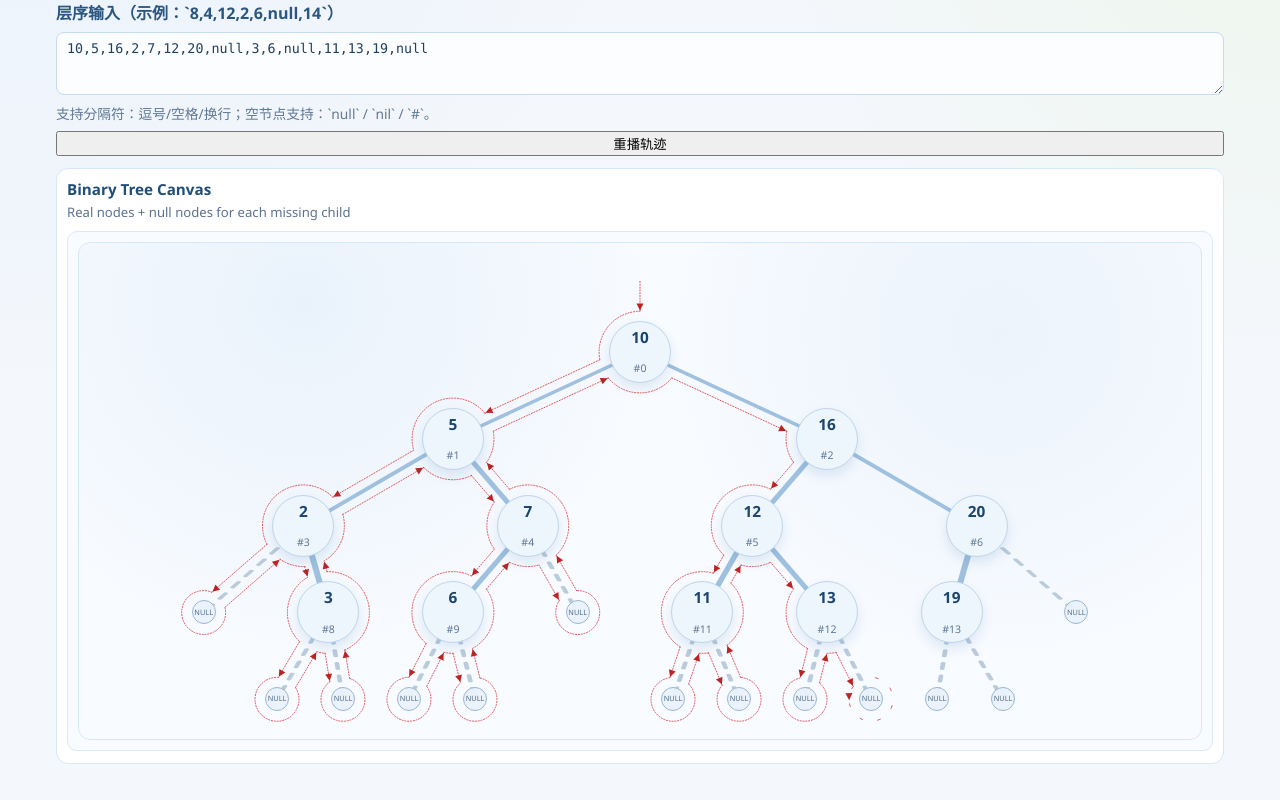
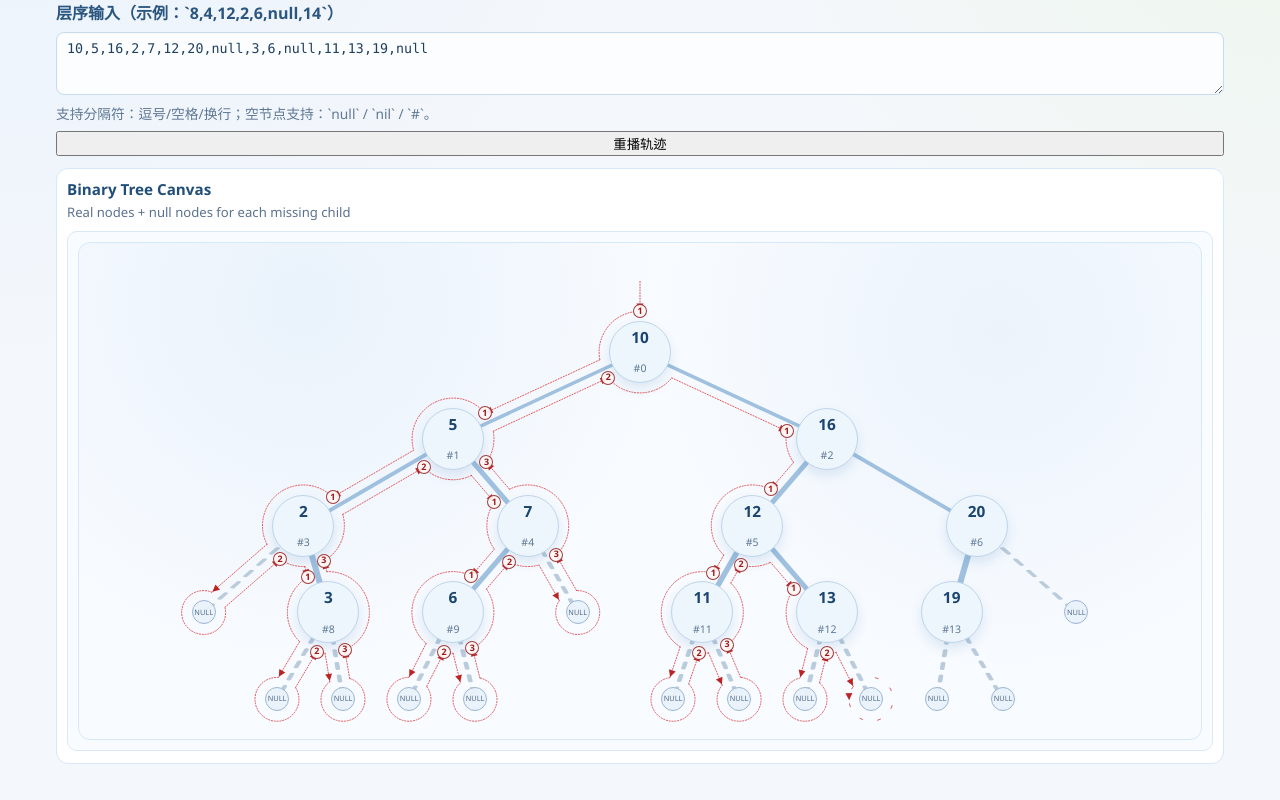
Before and after one commit to Look2046/DSA-with-Codex, a React (Vite) app: page /playground/binary-tree-canvas in a window 1280 px wide. Shown: the part 268-1068 px from the top of the page. Built offline with nearby package versions, Linux system fonts and the light colour scheme.

Commit message:
feat(tree-canvas): reveal 1/2/3 entry markers along trace drawing

```diff
--- a/src/index.css
+++ b/src/index.css
@@ -1244,6 +1244,29 @@ body {
   opacity: 0.96;
 }
 
+.tree-canvas-entry-marker-layer {
+  position: absolute;
+  inset: 0;
+  pointer-events: none;
+  z-index: 6;
+}
+
+.tree-canvas-entry-marker {
+  position: absolute;
+  transform: translate(-50%, -50%);
+  width: 14px;
+  height: 14px;
+  border-radius: 999px;
+  border: 1px solid rgba(146, 28, 28, 0.85);
+  background: rgba(255, 246, 246, 0.95);
+  color: #991b1b;
+  font-size: 0.56rem;
+  font-weight: 700;
+  line-height: 1;
+  display: grid;
+  place-items: center;
+}
+
 .bst-stage {
   background:
     radial-gradient(circle at 20% 12%, rgba(102, 162, 219, 0.12), transparent 36%),
--- a/src/pages/modules/BinaryTreeCanvasPlaygroundPage.tsx
+++ b/src/pages/modules/BinaryTreeCanvasPlaygroundPage.tsx
@@ -68,6 +68,22 @@ type TracePathSegment = {
   d: string;
 };
 
+type TraceEntryMarker = {
+  key: string;
+  nodeIndex: number;
+  point: Point;
+  label: '1' | '2' | '3';
+};
+
+type TraceBuildResult = {
+  paths: TracePathSegment[];
+  entryMarkers: TraceEntryMarker[];
+};
+
+type TraceEntryMarkerReveal = TraceEntryMarker & {
+  revealLength: number;
+};
+
 type TraceSegmentMetric = {
   length: number;
   start: number;
@@ -82,6 +98,7 @@ type TraceLineArrow = {
 
 const TRACE_DRAW_SPEED_UNITS_PER_SECOND = 120;
 const TRACE_CURSOR_SAMPLE_DISTANCE = 0.45;
+const TRACE_ENTRY_MARKER_MATCH_EPSILON = 0.08;
 
 type MutablePath = {
   commands: string[];
@@ -280,6 +297,18 @@ function parseSimpleLineSegment(path: string): { from: Point; to: Point } | null
   };
 }
 
+function parsePathEndpoints(path: string): { start: Point; end: Point } | null {
+  const startMatch = path.match(/^M\s+(-?\d+(?:\.\d+)?)\s+(-?\d+(?:\.\d+)?)/);
+  const endMatch = path.match(/(-?\d+(?:\.\d+)?)\s+(-?\d+(?:\.\d+)?)$/);
+  if (!startMatch || !endMatch) {
+    return null;
+  }
+  return {
+    start: { x: Number(startMatch[1]), y: Number(startMatch[2]) },
+    end: { x: Number(endMatch[1]), y: Number(endMatch[2]) },
+  };
+}
+
 function buildLineEndArrowPath(from: Point, to: Point, geometry: TraceGeometry): string {
   const unitY = geometry.nodeRadius / (TREE_NODE_DIAMETER_PX / 2);
   const arrowSize = 7 * unitY;
@@ -475,9 +504,12 @@ function buildRenderModel(values: Array<number | null>): RenderModel {
   };
 }
 
-function buildFirstStepTracePaths(model: RenderModel, geometry: TraceGeometry): TracePathSegment[] {
+function buildFirstStepTracePaths(model: RenderModel, geometry: TraceGeometry): TraceBuildResult {
   if (!model.nodePointByIndex.has(0)) {
-    return [];
+    return {
+      paths: [],
+      entryMarkers: [],
+    };
   }
 
   type EdgeLanePair = { left: { start: Point; end: Point }; right: { start: Point; end: Point } };
@@ -489,8 +521,20 @@ function buildFirstStepTracePaths(model: RenderModel, geometry: TraceGeometry):
   };
 
   const segments: TracePathSegment[] = [];
+  const entryMarkers: TraceEntryMarker[] = [];
   let segmentOrder = 1;
+  let markerOrder = 1;
   const nextKey = (kind: string) => `trace-${segmentOrder++}-${kind}`;
+  const nextMarkerKey = (label: '1' | '2' | '3', nodeIndex: number) => `trace-entry-${markerOrder++}-${label}-node-${nodeIndex}`;
+
+  const pushEntryMarker = (nodeIndex: number, label: '1' | '2' | '3', point: Point): void => {
+    entryMarkers.push({
+      key: nextMarkerKey(label, nodeIndex),
+      nodeIndex,
+      point,
+      label,
+    });
+  };
 
   const pushLine = (from: Point, to: Point, kind: string): void => {
     if (metricDistance(from, to, geometry.aspect) <= 0.003) {
@@ -548,6 +592,8 @@ function buildFirstStepTracePaths(model: RenderModel, geometry: TraceGeometry):
   }
 
   function traceDataNode(nodeIndex: number, nodeCenter: Point, incoming: EdgeLanePair): Point {
+    pushEntryMarker(nodeIndex, '1', incoming.left.end);
+
     const leftContext = buildChildTraceContext(nodeIndex, nodeCenter, 'L');
     pushArc(
       incoming.left.end,
@@ -559,6 +605,7 @@ function buildFirstStepTracePaths(model: RenderModel, geometry: TraceGeometry):
     pushLine(leftContext.lanes.left.start, leftContext.lanes.left.end, 'node-left-down-left-line');
 
     const leftReturnPoint = traceChild(leftContext);
+    pushEntryMarker(nodeIndex, '2', leftReturnPoint);
 
     const rightContext = buildChildTraceContext(nodeIndex, nodeCenter, 'R');
     pushArc(
@@ -571,6 +618,7 @@ function buildFirstStepTracePaths(model: RenderModel, geometry: TraceGeometry):
     pushLine(rightContext.lanes.left.start, rightContext.lanes.left.end, 'node-right-down-left-line');
 
     const rightReturnPoint = traceChild(rightContext);
+    pushEntryMarker(nodeIndex, '3', rightReturnPoint);
 
     pushArc(
       rightReturnPoint,
@@ -602,6 +650,7 @@ function buildFirstStepTracePaths(model: RenderModel, geometry: TraceGeometry):
   };
 
   pushLine(entryStart, entryEnd, 'root-up-line');
+  pushEntryMarker(0, '1', entryEnd);
 
   const rootLeftContext = buildChildTraceContext(0, rootCenter, 'L');
   pushArc(
@@ -614,6 +663,7 @@ function buildFirstStepTracePaths(model: RenderModel, geometry: TraceGeometry):
   pushLine(rootLeftContext.lanes.left.start, rootLeftContext.lanes.left.end, 'root-left-down-left-line');
 
   const rootLeftReturnPoint = traceChild(rootLeftContext);
+  pushEntryMarker(0, '2', rootLeftReturnPoint);
 
   const rootRightContext = buildChildTraceContext(0, rootCenter, 'R');
   pushArc(
@@ -625,9 +675,13 @@ function buildFirstStepTracePaths(model: RenderModel, geometry: TraceGeometry):
   );
   pushLine(rootRightContext.lanes.left.start, rootRightContext.lanes.left.end, 'root-right-down-left-line');
 
-  traceChild(rootRightContext);
+  const rootRightReturnPoint = traceChild(rootRightContext);
+  pushEntryMarker(0, '3', rootRightReturnPoint);
 
-  return segments;
+  return {
+    paths: segments,
+    entryMarkers,
+  };
 }
 
 export function BinaryTreeCanvasPlaygroundPage() {
@@ -658,9 +712,25 @@ export function BinaryTreeCanvasPlaygroundPage() {
     return buildRenderModel(parseResult.values);
   }, [parseResult.error, parseResult.values]);
   const traceGeometry = useMemo(() => buildTraceGeometry(stageSize.width, stageSize.height), [stageSize.height, stageSize.width]);
-  const tracePaths = useMemo(
-    () => (parseResult.error ? [] : buildFirstStepTracePaths(model, traceGeometry)),
+  const traceBuild = useMemo(
+    () =>
+      parseResult.error
+        ? {
+          paths: [],
+          entryMarkers: [],
+        }
+        : buildFirstStepTracePaths(model, traceGeometry),
     [model, parseResult.error, traceGeometry],
+  );
+  const tracePaths = traceBuild.paths;
+  const traceEntryMarkers = traceBuild.entryMarkers;
+  const tracePathEndpoints = useMemo(
+    () =>
+      tracePaths.map((segment, index) => ({
+        index,
+        endpoints: parsePathEndpoints(segment.d),
+      })),
+    [tracePaths],
   );
   const traceVisibleLengths = useMemo(
     () =>
@@ -686,6 +756,49 @@ export function BinaryTreeCanvasPlaygroundPage() {
         })
         .filter((segment): segment is TraceLineArrow => segment !== null),
     [traceGeometry, tracePaths],
+  );
+  const traceEntryMarkersWithReveal = useMemo<TraceEntryMarkerReveal[]>(
+    () =>
+      traceEntryMarkers.map((marker, markerIndex) => {
+        let revealLength: number | null = null;
+
+        tracePathEndpoints.forEach((entry) => {
+          if (!entry.endpoints) {
+            return;
+          }
+          const metric = traceMetrics[entry.index];
+          if (!metric) {
+            return;
+          }
+          const endDistance = metricDistance(entry.endpoints.end, marker.point, traceGeometry.aspect);
+          if (endDistance <= TRACE_ENTRY_MARKER_MATCH_EPSILON) {
+            revealLength = revealLength === null ? metric.end : Math.min(revealLength, metric.end);
+          }
+        });
+
+        if (revealLength === null) {
+          tracePathEndpoints.forEach((entry) => {
+            if (!entry.endpoints) {
+              return;
+            }
+            const metric = traceMetrics[entry.index];
+            if (!metric) {
+              return;
+            }
+            const startDistance = metricDistance(entry.endpoints.start, marker.point, traceGeometry.aspect);
+            if (startDistance <= TRACE_ENTRY_MARKER_MATCH_EPSILON) {
+              revealLength = revealLength === null ? metric.start : Math.min(revealLength, metric.start);
+            }
+          });
+        }
+
+        const fallbackReveal = traceTotalLength > 0 ? ((markerIndex + 1) / (traceEntryMarkers.length + 1)) * traceTotalLength : 0;
+        return {
+          ...marker,
+          revealLength: revealLength ?? fallbackReveal,
+        };
+      }),
+    [traceEntryMarkers, traceGeometry.aspect, traceMetrics, tracePathEndpoints, traceTotalLength],
   );
 
   useEffect(() => {
@@ -925,6 +1038,20 @@ export function BinaryTreeCanvasPlaygroundPage() {
             ))}
           </div>
 
+          <div className="tree-canvas-entry-marker-layer" aria-hidden="true">
+            {traceEntryMarkersWithReveal.map((marker) => {
+              const visible = traceDrawLength >= marker.revealLength - 0.001;
+              if (!visible) {
+                return null;
+              }
+              return (
+                <span key={marker.key} className="tree-canvas-entry-marker" style={{ left: `${marker.point.x}%`, top: `${marker.point.y}%` }}>
+                  {marker.label}
+                </span>
+              );
+            })}
+          </div>
+
           <div className="tree-node-layer" aria-hidden="true">
             {model.nodes.map((node) => (
               <div key={node.key} className="tree-node" style={{ left: `${node.point.x}%`, top: `${node.point.y}%` }}>
```
